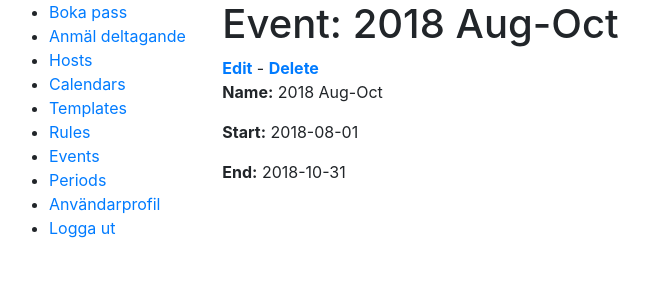
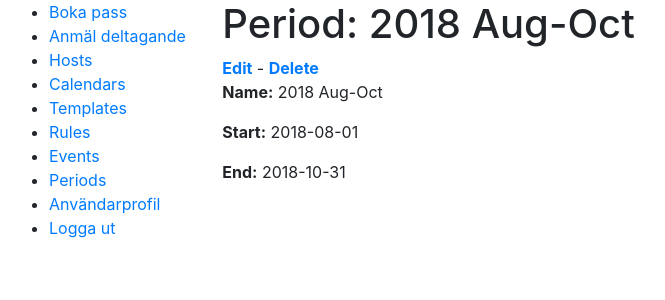
Before and after one commit to makerslink/MakersLink-Scheduling, a Django app: page /scheduler/period/2 in a window 1280 px wide. Shown: the top 300 px of the page, without its empty margins (6-671 px from the left). Run offline with Django 3.2, Linux system fonts and the light colour scheme; a user stored in the database is signed in; data comes from the database, SQL or seed files in the repository; some libraries are stand-ins or nearby versions.

Commit message:
Fixed wrong title for period detail view.

```diff
--- a/makerslink/scheduler/templates/scheduler/schedulingperiod_detail.html
+++ b/makerslink/scheduler/templates/scheduler/schedulingperiod_detail.html
@@ -1,7 +1,7 @@
 {% extends "base_generic.html" %}
 
 {% block content %}
-  <h1>Event: {{ object.name }}</h1>
+  <h1>Period: {{ object.name }}</h1>
   <strong class="text-success"><a href="{% url 'period-update' pk=object.pk %}">Edit</a></strong> - <strong class="text-warning"><a href="{% url 'period-delete' pk=object.pk %}">Delete</a></strong>
 
   <p><strong>Name:</strong> {{ object.name }}</p>
```
